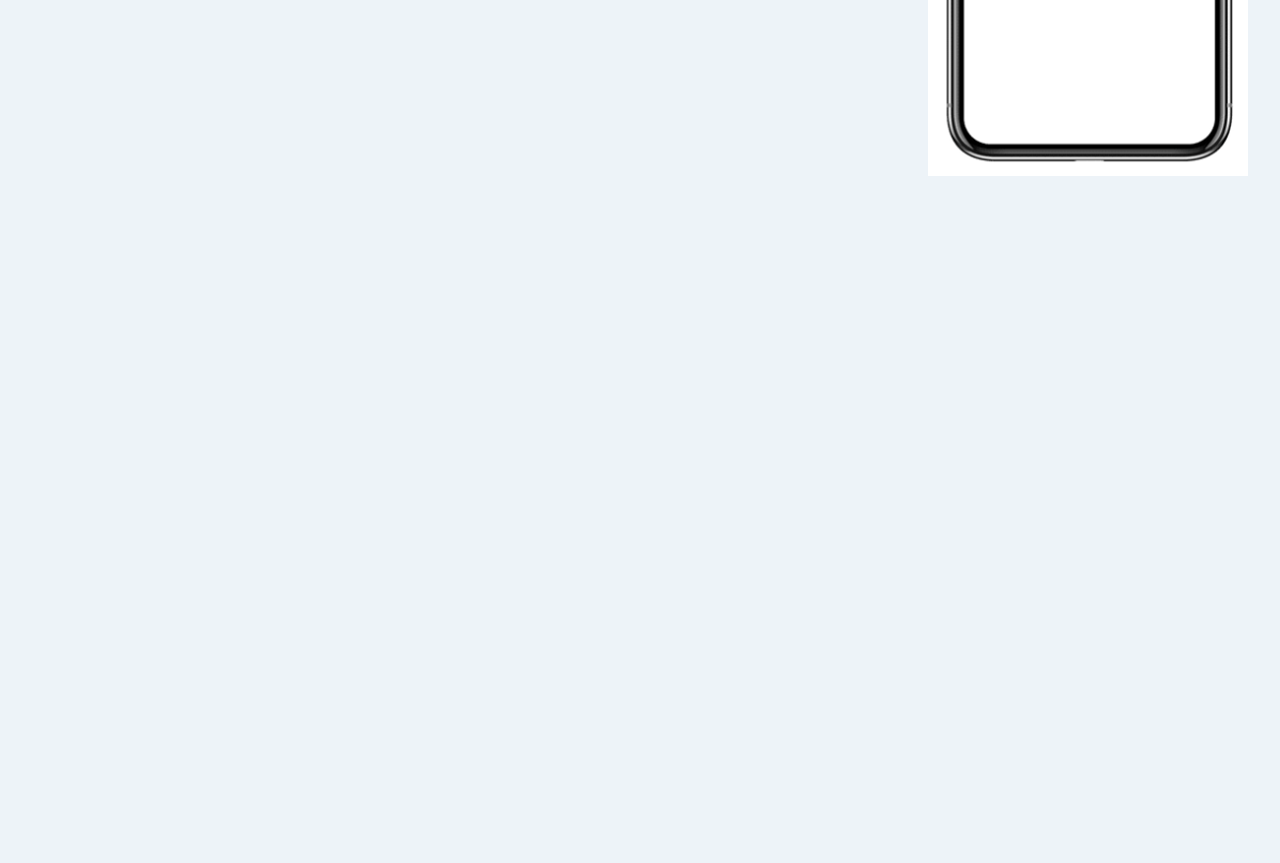
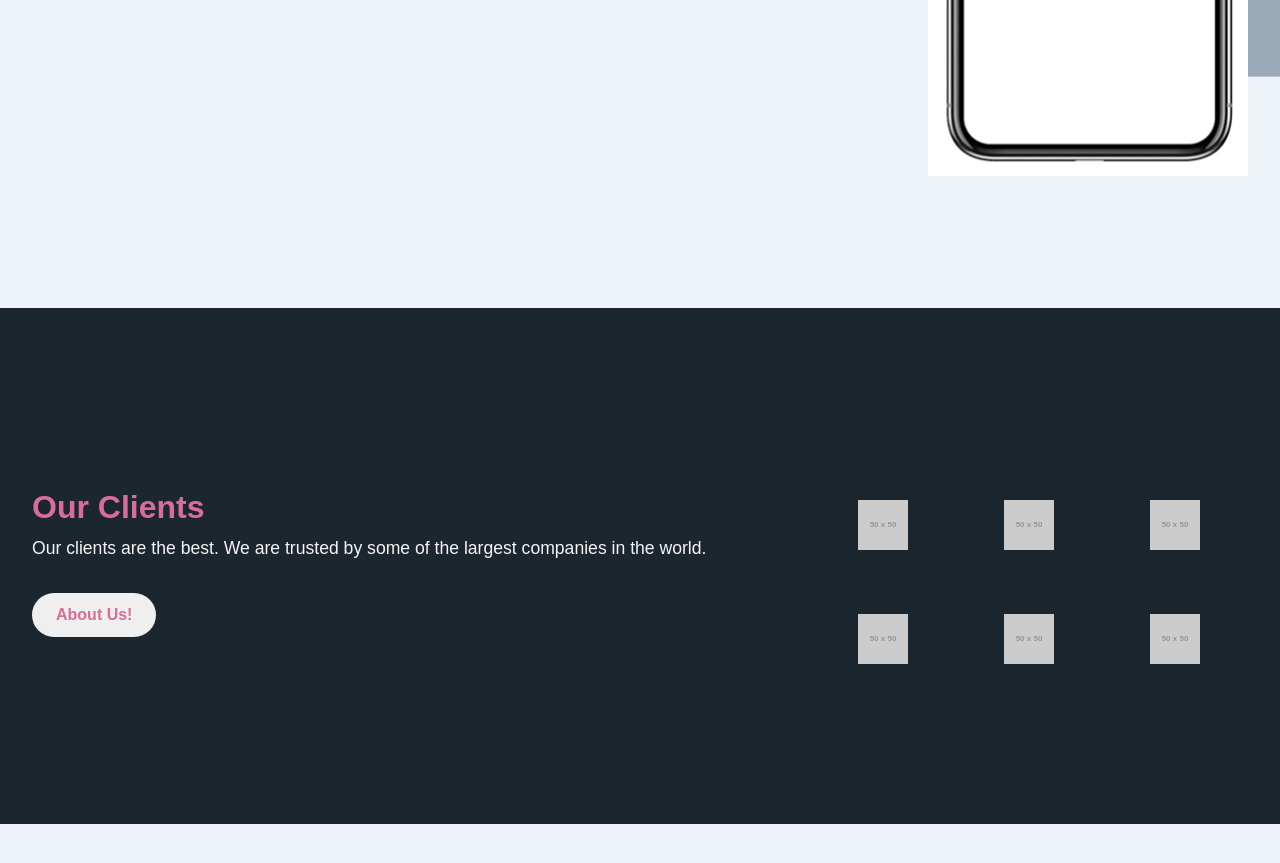
Before and after one commit to Kawfang-ThTn/muti-page-resp-noframework-01, a plain HTML site: page index.html in a window 1280 px wide. Shown: the part 553-1416 px from the top of the page. Before the commit the page ends 800 px from the top, so only its background shows below. Drawn offline with Linux system fonts and the light colour scheme; placeholder pictures from the web are drawn by us.

Commit message:
client-section

```diff
--- a/css/style.css
+++ b/css/style.css
@@ -49,12 +49,6 @@ a {
   text-decoration: none;
   color: var(--light-blue);
   font-weight: 700;
-}
-
-.lead {
-  font-size: 1.1rem;
-  color: var(--water-white);
-  line-height: 1.5rem;
 }
 
 header {
@@ -114,14 +108,63 @@ header .navbar ul li {
   right: 0;
 }
 
-.showcase-wrapper .showcase-circle-image {
+.showcase-wrapper .circle-image {
   position: absolute;
   top: 0;
   z-index: -1;
-  transform: translate(130%,-30%);
+  transform: translate(125%,-10%);
 }
 
-.showcase-wrapper .showcase-circle-image img{
+.showcase-wrapper .circle-image img{
   object-fit: cover;
   width: 100%;
 }
+
+#our-client {
+  background-color: var(--dark-blue);
+  padding: 8rem 0;
+  margin: 6rem 0;
+  position: relative;
+  overflow: hidden;
+}
+
+.client-wrapper {
+  display: flex;
+  justify-content: space-between;
+  align-items: center;
+  margin-top: 2rem;
+  z-index: 10;
+}
+
+.client-content {
+  font-size: 1.1rem;
+  color: var(--water-white);
+  line-height: 1.5rem;
+}
+
+.client-content h2 {
+  font-size: 2rem;
+  color: var(--light-pink);
+  margin-bottom: 1rem;
+}
+
+.client-content p {
+  line-height: 1.5 ;
+}
+
+.client-content button{
+  margin: 2rem 0;
+  color: var(--light-pink);
+  font-weight: 700;
+}
+
+.logo-img {
+  display: flex;
+  justify-content: space-between;
+  align-items: center;
+}
+
+.logo-img img {
+  object-fit: cover;
+  margin: 2rem 3rem;
+}
--- a/index.html
+++ b/index.html
@@ -42,14 +42,36 @@
         <div class="showcase-image">
           <img src="/assets/showcase.png" alt="Showcase">
         </div>
-        <div class="showcase-circle-image">
+        <div class="circle-image">
           <img src="/assets/circle.png" alt="Showcase-circle">
         </div>
       </div>
     </div>
   </main>
+</header>
+<section id="our-client">
+  <div class="container">
+    <div class="client-wrapper">
+      <div class="client-content">
+        <h2>Our Clients</h2>
+        <p>Our clients are the best. We are trusted by some of the largest companies in the world.</p>
+        <button type="button" class="btn">About Us!</button>
 
-</header>
+      </div>
+      <div class="client-logo">
+        <div class="logo-img">
+          <img src="https://placehold.co/50x50" alt="client-logo">
+          <img src="https://placehold.co/50x50" alt="client-logo">
+          <img src="https://placehold.co/50x50" alt="client-logo">
+        </div>
+        <div class="logo-img">
+          <img src="https://placehold.co/50x50" alt="client-logo">
+          <img src="https://placehold.co/50x50" alt="client-logo">
+          <img src="https://placehold.co/50x50" alt="client-logo">
+        </div>
+      </div>
+    </div>
+  </div>
+</section>
 </body>
-
 </html>
```
